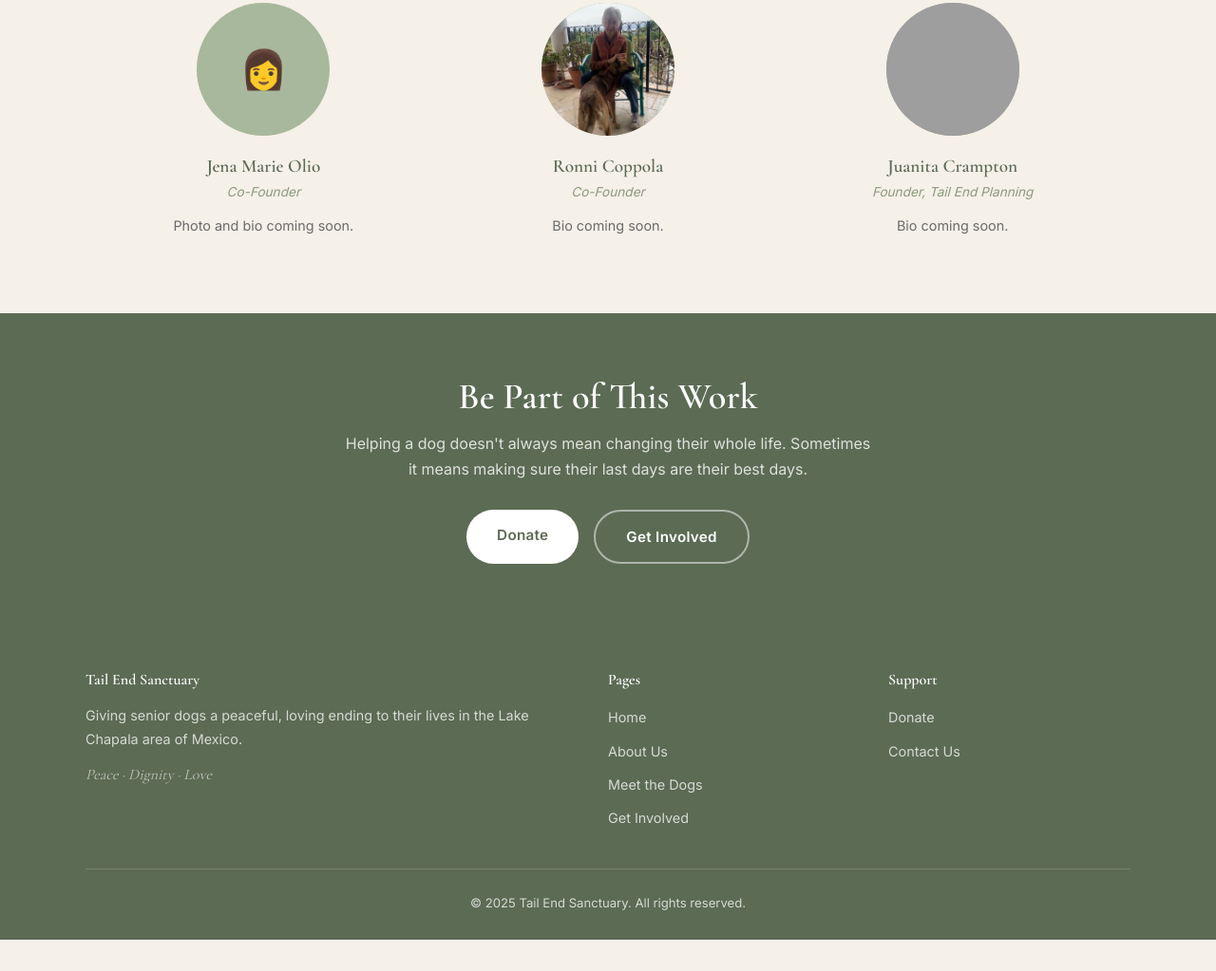
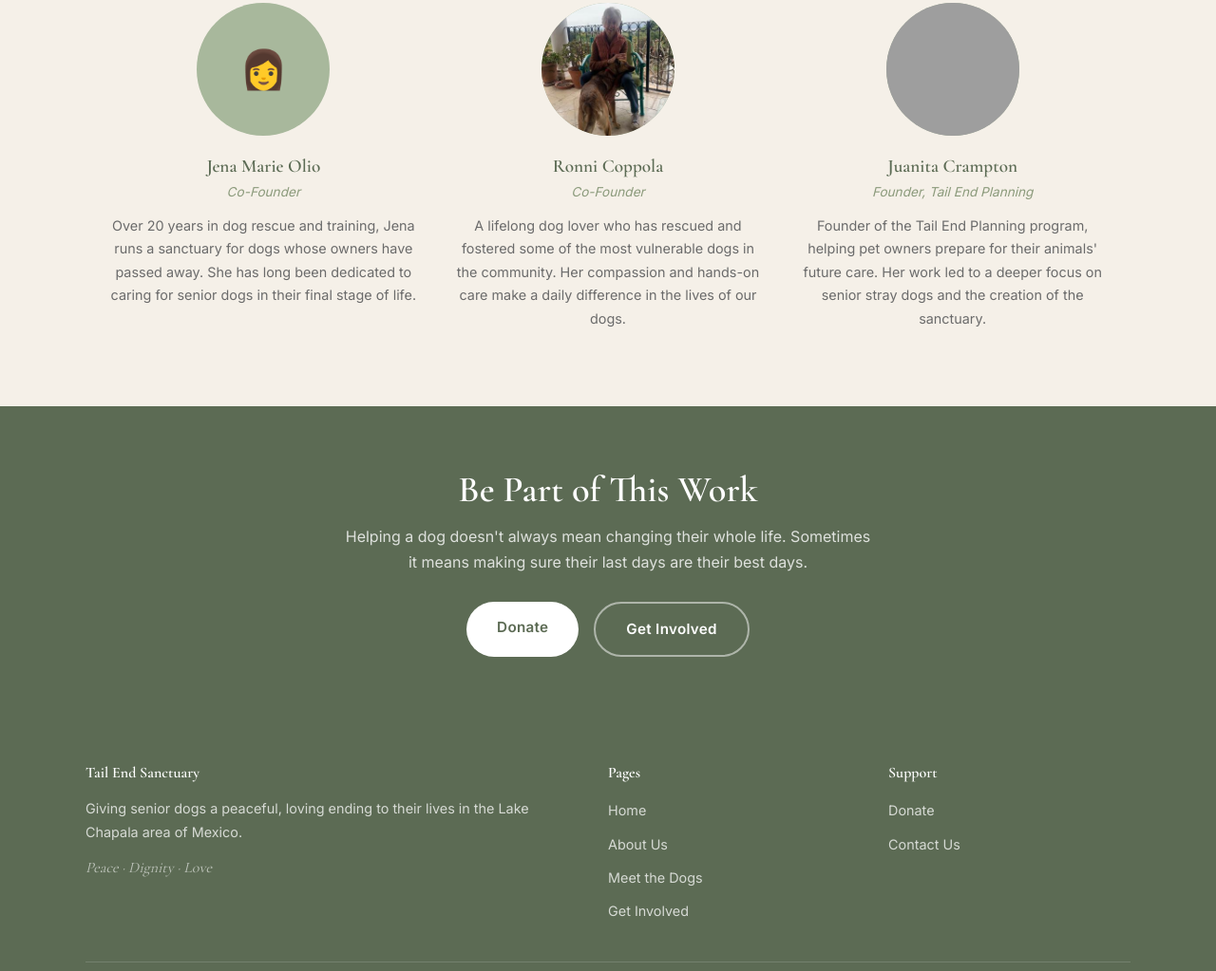
Before and after one commit to DarkstarNews/TailEndSanctuary, a plain HTML site: page about.html in a window 1280 px wide. Shown: the part 1835-2858 px from the top of the page at 95% size. Before the commit the page ends 2825 px from the top, so only its background shows below. Drawn offline with nearby package versions, Linux system fonts and the light colour scheme; grey boxes are pictures that could not be loaded.

Commit message:
Add founder bios to About Us page
- Jena Marie Olio: 20+ years dog rescue, sanctuary for deceased owners' dogs
- Ronni Coppola: Lifelong dog lover, rescues vulnerable dogs
- Juanita Crampton: Tail End Planning founder

From ChatGPT bios provided by Ronni (Apr 8 2026)

```diff
--- a/about.html
+++ b/about.html
@@ -99,19 +99,19 @@
           <div class="founder-photo">👩</div>
           <h3>Jena Marie Olio</h3>
           <p class="role">Co-Founder</p>
-          <p>Photo and bio coming soon.</p>
+          <p>Over 20 years in dog rescue and training, Jena runs a sanctuary for dogs whose owners have passed away. She has long been dedicated to caring for senior dogs in their final stage of life.</p>
         </div>
         <div class="founder">
           <div class="founder-photo"><img src="images/founders/ronni-photo.jpeg" alt="Ronni Coppola" style="width:100%;height:100%;object-fit:cover;border-radius:50%"></div>
           <h3>Ronni Coppola</h3>
           <p class="role">Co-Founder</p>
-          <p>Bio coming soon.</p>
+          <p>A lifelong dog lover who has rescued and fostered some of the most vulnerable dogs in the community. Her compassion and hands-on care make a daily difference in the lives of our dogs.</p>
         </div>
         <div class="founder">
           <div class="founder-photo"><img src="images/founders/juanita-photo.png" alt="Juanita Crampton" style="width:100%;height:100%;object-fit:cover;border-radius:50%"></div>
           <h3>Juanita Crampton</h3>
           <p class="role">Founder, Tail End Planning</p>
-          <p>Bio coming soon.</p>
+          <p>Founder of the Tail End Planning program, helping pet owners prepare for their animals' future care. Her work led to a deeper focus on senior stray dogs and the creation of the sanctuary.</p>
         </div>
       </div>
     </div>
```
